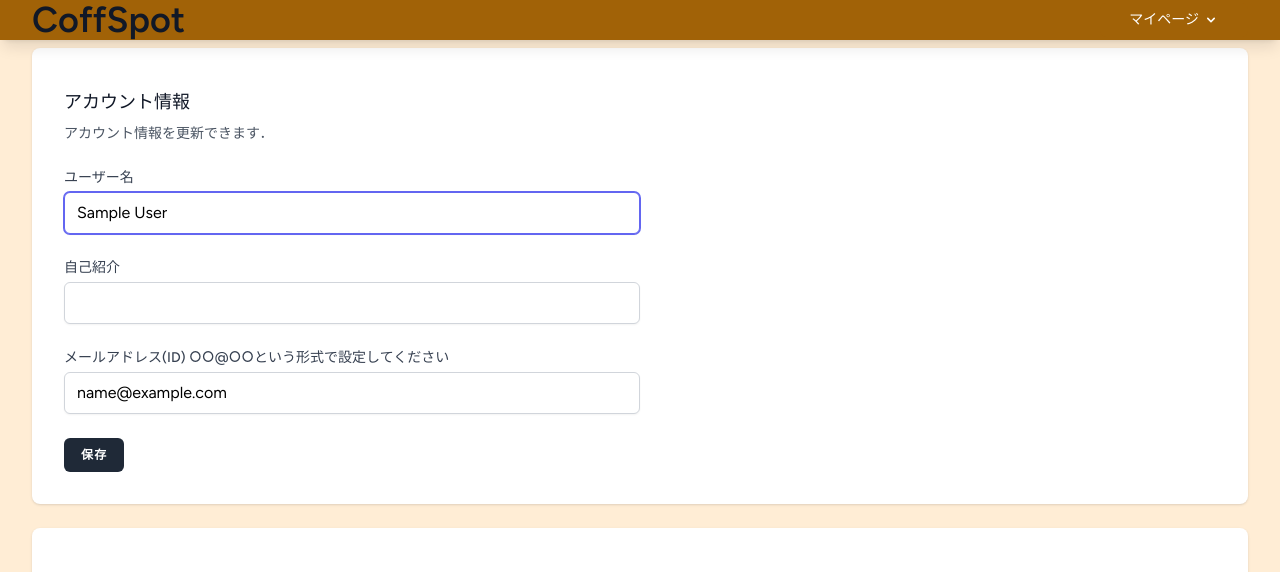
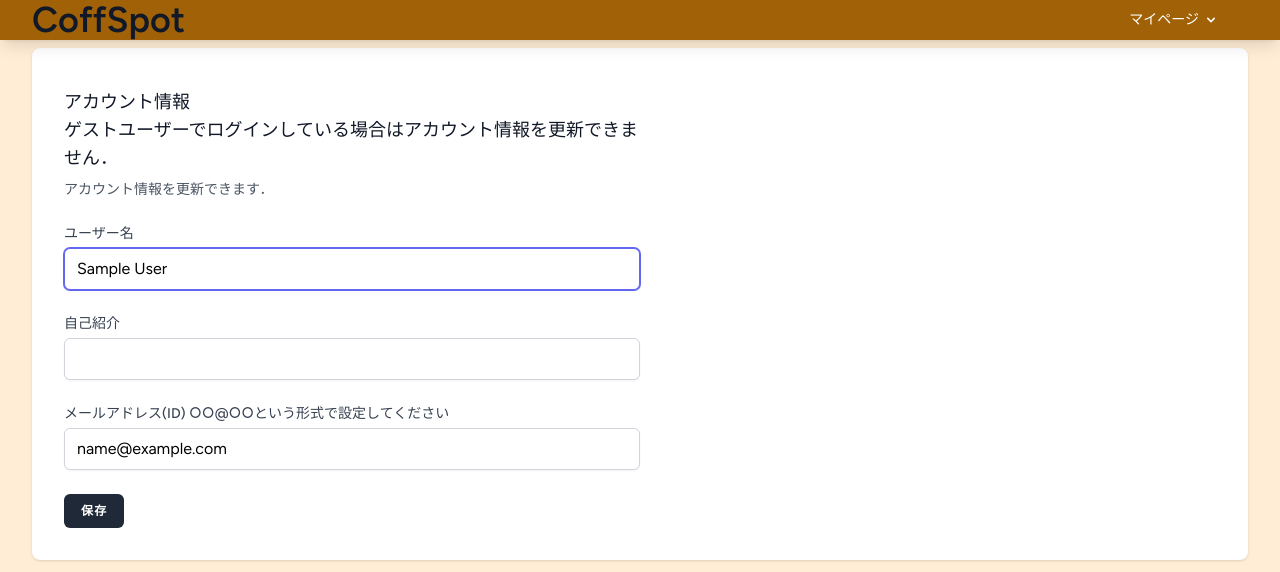
Before and after one commit to ok66ym/coffeeApp, a Laravel app: page /profile in a window 1280 px wide. Shown: the top 572 px of the page. Run offline with Laravel 9, Linux system fonts and the light colour scheme; the visitor is signed in with stand-in values (Sample User, id 1); style sheets or scripts are compiled from the project's sources.

Commit message:
アカウント編集画面の注意書きを修正

```diff
--- a/resources/views/profile/partials/update-profile-information-form.blade.php
+++ b/resources/views/profile/partials/update-profile-information-form.blade.php
@@ -1,12 +1,13 @@
 <section>
         <header>
             <h2 class="text-lg font-medium text-gray-900">
-                {{ __('アカウント情報') }}
+                {{ __('アカウント情報') }}<br>
+                {{ __("ゲストユーザーでログインしている場合はアカウント情報を更新できません．") }}
+            </p>
             </h2>
 
             <p class="mt-1 text-sm text-gray-600">
                 {{ __("アカウント情報を更新できます．") }}
-            </p>
         </header>
 
         <form id="send-verification" method="post" action="{{ route('verification.send') }}">
```
